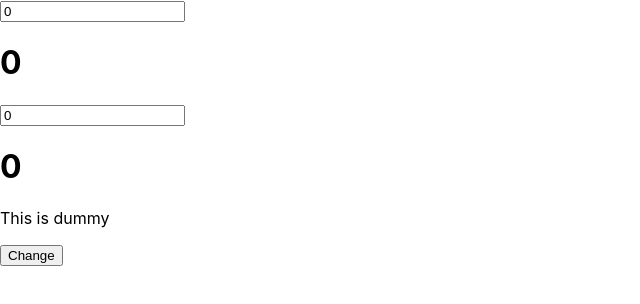
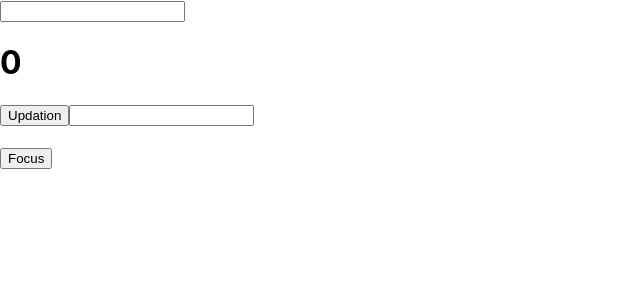
Before and after one commit to hafizip00/hooks, a React (Create React App) app: page / in a window 1280 px wide. Shown: the top 304 px of the page, without its empty margins (0-640 px from the left). Built offline with nearby package versions, Linux system fonts and the light colour scheme.

Commit message:
Fourth Hook

```diff
--- a/src/App.js
+++ b/src/App.js
@@ -4,6 +4,7 @@ import { useState , useEffect} from 'react'
 import UseState from './Hooks/UseState';
 import UseEffects from './Hooks/UseEffects';
 import UseMemo from './Hooks/UseMemo';
+import USeref from './Hooks/UseRef';
 
 function App() {
 
@@ -11,7 +12,8 @@ function App() {
    <>
    {/* <UseState/>  */}
    {/* <UseEffects/> */}
-   <UseMemo/>
+   {/* <UseMemo/> */}
+   <USeref/>
    </>
 
   );
--- /dev/null
+++ b/src/Hooks/UseRef.js
@@ -0,0 +1,45 @@
+import {React , useEffect, useRef, useState} from 'react'
+
+function USeref() {
+
+    const ref = useRef(0)
+    const [name , setName] = useState('')
+
+    // this hooks is used to render your code once it's not like useEffects to render everytime
+
+    const refThree = useRef('')
+
+    useEffect(()=>{
+        refThree.current = name
+    },[name])
+
+    const handler = () =>{
+        ref.current = ref.current + 1
+    }
+
+    const handlerTwo = () =>{
+        console.log(refTwo.current);
+        refTwo.current.focus()
+        refTwo.current.value = 'number'
+    }
+
+    // this is also used to update the HTML DOM elements like getElementById in javaSCript;
+    const refTwo = useRef();
+
+  return (
+    <div>
+        <input type='text'/>
+        <h1>{ref.current}</h1>
+        <button onClick={handler}>Updation</button>
+{/* We are Going to ffocus on Input Element by using UseRef Hook */}
+{/* It is like a useState but without re-rendering */}
+        <input type='text' ref={refTwo} onChange={e => setName(e.target.value)}/>
+
+        <h1>{refThree.current}</h1>
+        <button onClick={handlerTwo}>Focus</button>
+
+    </div>
+  )
+}
+
+export default USeref
```
